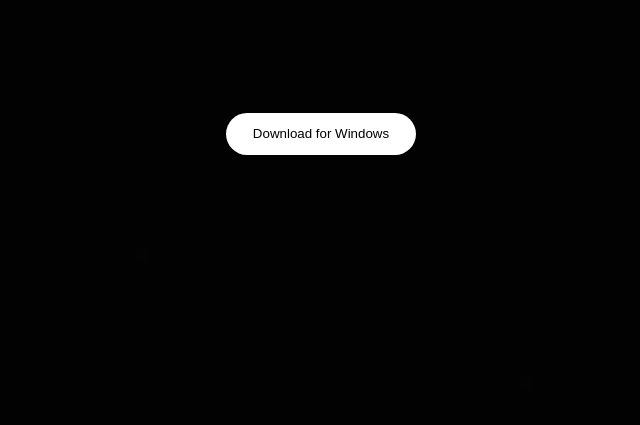
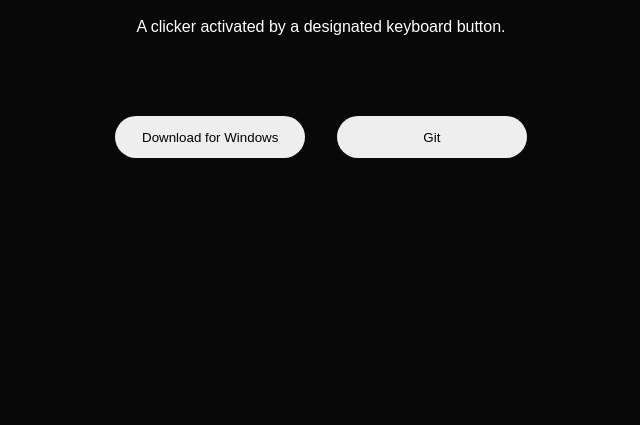
Before and after one commit to prytlubomir/vadim-clicker-website, a plain HTML site: page index.html in a window 1280 px wide. Shown: the part 375-800 px from the top of the page, without its empty margins (319-959 px from the left). Drawn offline with Linux system fonts and the light colour scheme.

Commit message:
Removed remains of the old animation; Added a button; Added effects to the buttons; Removed some redundant CSS.

```diff
--- a/index.html
+++ b/index.html
@@ -16,23 +16,15 @@
 
                 <!-- cursor-following ripples: empty group populated by JS -->
                 <g id="cursor-ripples"></g>
-
-                <!-- subtle static dots for texture -->
-                <g class="grid" fill="#0f0f0f" opacity="0.12">
-                    <circle cx="8" cy="12" r="0.6" />
-                    <circle cx="28" cy="22" r="0.6" />
-                    <circle cx="52" cy="10" r="0.6" />
-                    <circle cx="80" cy="18" r="0.6" />
-                    <circle cx="12" cy="72" r="0.6" />
-                    <circle cx="36" cy="68" r="0.6" />
-                    <circle cx="66" cy="78" r="0.6" />
-                </g>
             </svg>
         </div>
         <div class="content">
             <h1>Vadim's Clicker</h1>
             <p>A clicker activated by a designated keyboard button.</p>
-            <a class="download" href="clicker.exe" type="download"><button>Download for Windows</button></a>
+            <div class="buttons">
+                <a class="download" href="clicker.exe" type="download"><button>Download for Windows</button></a>
+                <a class="source" href="https://github.com/prytlubomir/vadim-clicker"><button>Git</button></a>
+            </div>
         </div>
     </section>
     <script src="script.js"></script>
--- a/style.css
+++ b/style.css
@@ -1,23 +1,22 @@
-*{
+* {
     box-sizing: border-box;
 }
 
-body{
+body {
     margin: 0;
     padding: 0;
 }
 
-.main > *{
+h1 {
+    font-size: 2.8em;
+    margin-bottom: 0.5em;
+}
+
+.main > * {
     position: absolute;
 }
 
-.background{
-    width: 100%;
-    height: 100vh;
-    background-color: black;
-}
-
-.content{
+.content {
     display: flex;
     flex-direction: column;
     justify-content: center;
@@ -28,42 +27,67 @@ body{
     font-family: "Arial";
 }
 
-.download button{
+.buttons {
+    display: grid;
+    grid-template-columns: 1fr 1fr;
+    gap: 2em;
+    margin-top: 4em;
+}
+
+.buttons button {
+    width: 100%;
     border: none;
-    background-color: white;
-    margin-top: 100px;
+    background-color: #eee;
     padding: 1em 2em;
     border-radius: 3em;
 }
 
+.buttons button:hover {
+    background-color: #dde;
+}
+
+.buttons button:active {
+    background-color: #ded;
+}
+
 /* Background SVG / layering */
-.background{
+.background {
+    --background: #080808;
+    width: 100%;
+    height: 100vh;
     top: 0;
     left: 0;
     position: absolute;
     z-index: 0;
     overflow: hidden;
-    background-color: #020202; /* matches SVG base */
+    background-color: var(--background); /* matches SVG base */
 }
 
-.bg-svg{
+.bg-svg {
     width: 100%;
     height: 100%;
     display: block;
     pointer-events: none;
 }
 
-.content{
+.bg-svg rect {
+    fill: var(--background);
+}
+
+.content {
     z-index: 1;
     position: relative;
 }
 
-@media (prefers-reduced-motion: reduce){
-    .pulses, .ripples{ display: none; }
+@media (prefers-reduced-motion: reduce) {
+    .pulses,
+    .ripples {
+        display: none;
+    }
 }
 
 /* Cursor-following ripple styles */
-.cursor-ripple{
+.cursor-ripple {
     fill: none;
     stroke: #1db954;
     stroke-width: 0.6;
@@ -73,11 +97,20 @@ body{
     animation: ripple-anim 0.9s linear forwards;
 }
 
-@keyframes ripple-anim{
-    0%{ transform: scale(1); opacity: 0.9; }
-    100%{ transform: scale(10); opacity: 0; }
+@keyframes ripple-anim {
+    0% {
+        transform: scale(1);
+        opacity: 0.9;
+    }
+    100% {
+        transform: scale(10);
+        opacity: 0;
+    }
 }
 
-@media (prefers-reduced-motion: reduce){
-    .cursor-ripple{ animation: none; display: none; }
+@media (prefers-reduced-motion: reduce) {
+    .cursor-ripple {
+        animation: none;
+        display: none;
+    }
 }
```
